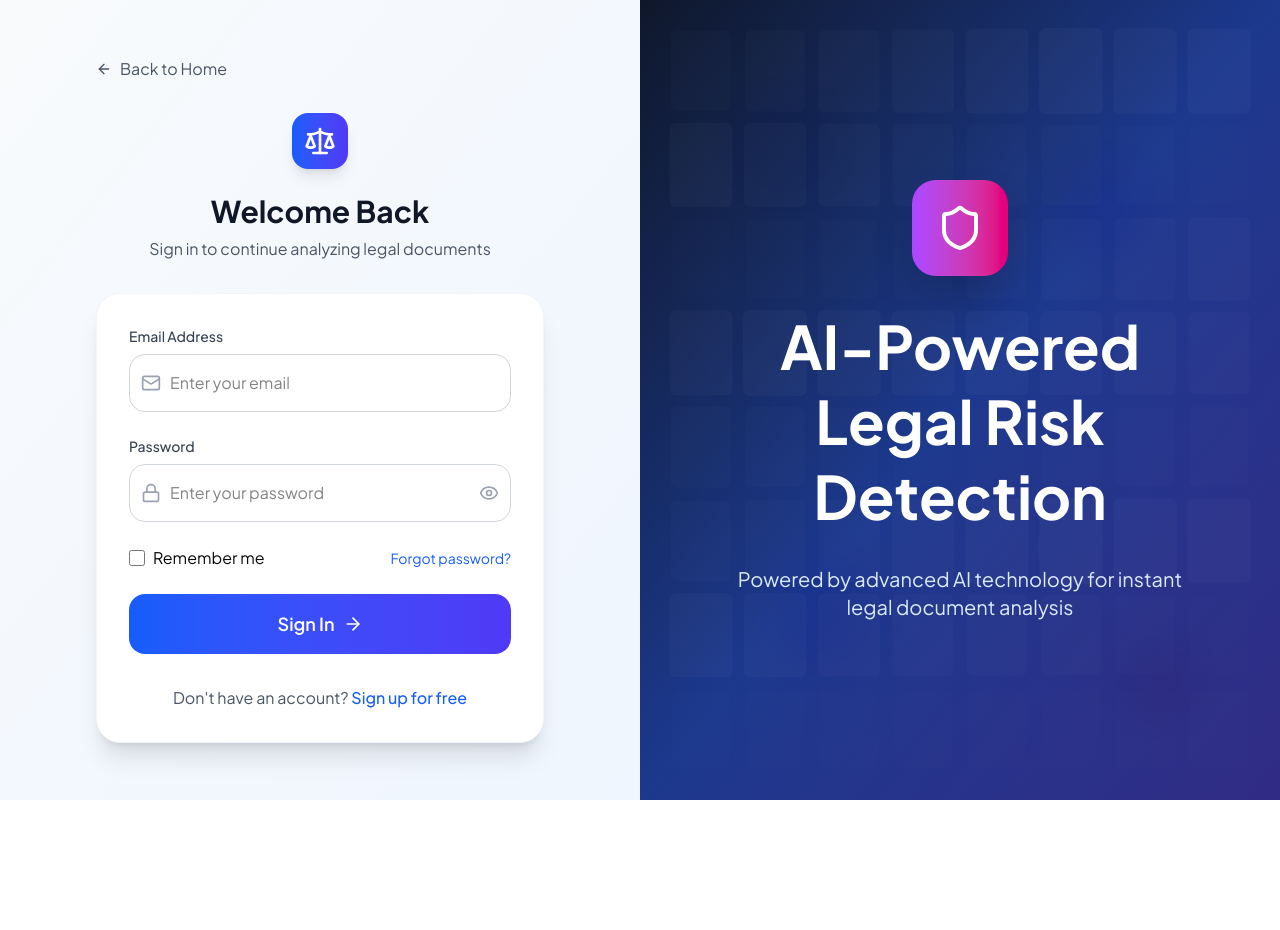
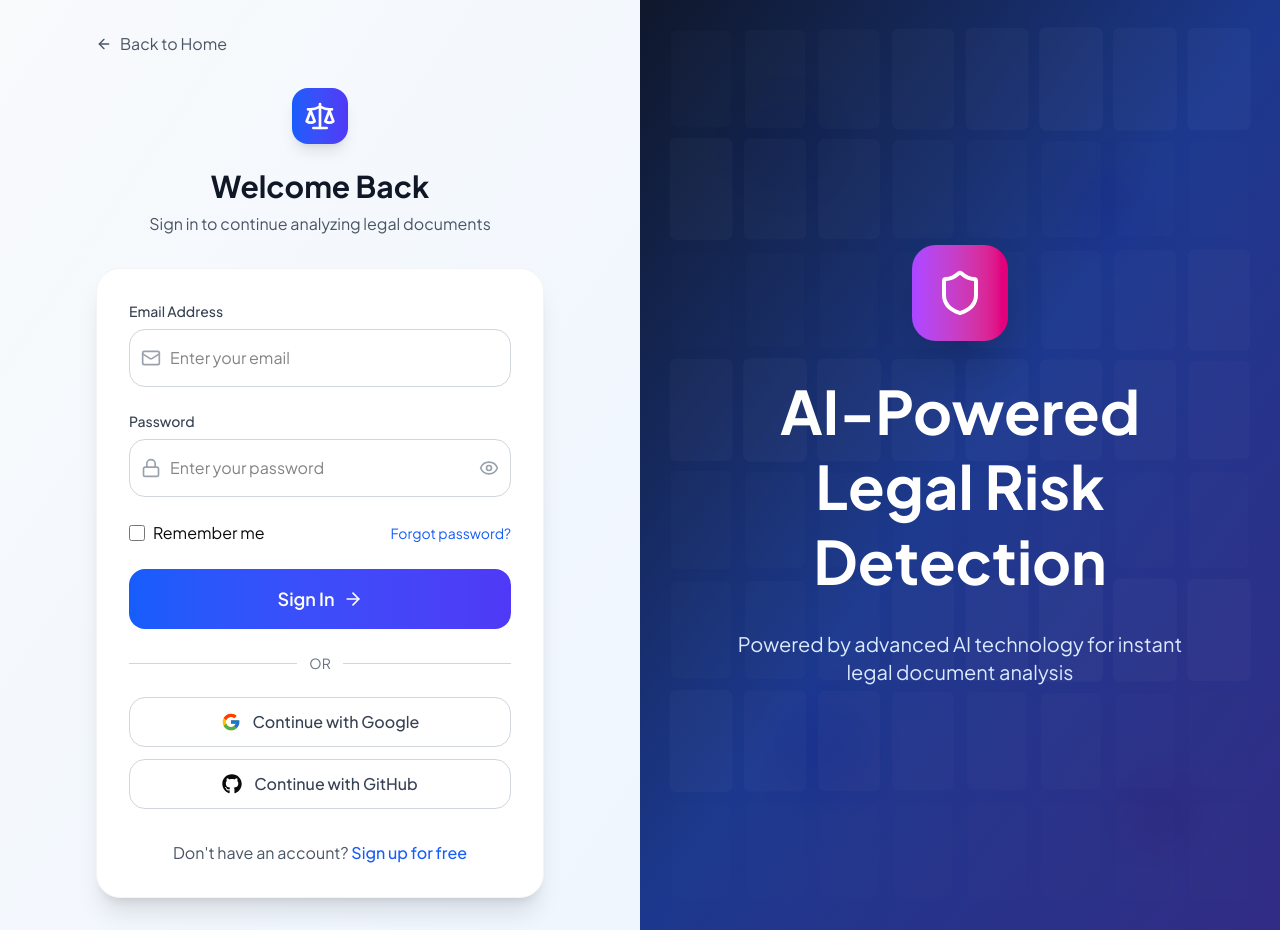
Before and after one commit to AbdulSamad94/LegalyzeAI_Web, a Next.js app: page /login in a window 1280 px wide. Before the commit the page ends 800 px from the top, so only its background shows below. Built offline with nearby package versions, Linux system fonts and the light colour scheme.

Commit message:
authentication added

```diff
--- a/package.json
+++ b/package.json
@@ -19,8 +19,10 @@
     "lucide-react": "^0.539.0",
     "motion": "^12.23.12",
     "next": "15.4.6",
+    "next-auth": "^4.24.11",
     "react": "19.1.0",
     "react-dom": "19.1.0",
+    "react-icons": "^5.5.0",
     "tailwind-merge": "^3.3.1"
   },
   "devDependencies": {
--- /dev/null
+++ b/src/app/api/auth/[...nextauth]/route.ts
@@ -0,0 +1,19 @@
+import NextAuth from "next-auth";
+import GoogleProvider from "next-auth/providers/google";
+import GitHubProvider from "next-auth/providers/github";
+
+const handler = NextAuth({
+    providers: [
+        GoogleProvider({
+            clientId: process.env.GOOGLE_CLIENT_ID!,
+            clientSecret: process.env.GOOGLE_CLIENT_SECRET!,
+        }),
+        GitHubProvider({
+            clientId: process.env.GITHUB_CLIENT_ID!,
+            clientSecret: process.env.GITHUB_CLIENT_SECRET!,
+        }),
+    ],
+    secret: process.env.NEXTAUTH_SECRET,
+});
+
+export { handler as GET, handler as POST };
--- a/src/app/login/page.tsx
+++ b/src/app/login/page.tsx
@@ -15,8 +15,11 @@
   Clock,
   ArrowLeft,
 } from "lucide-react";
+import { FcGoogle } from "react-icons/fc";
+import { FaGithub } from "react-icons/fa";
 import { useState, useEffect } from "react";
 import Link from "next/link";
+import { signIn } from "next-auth/react";
 
 const LoginPage = () => {
   const [showPassword, setShowPassword] = useState(false);
@@ -253,6 +256,37 @@
                 )}
               </motion.button>
             </form>
+            <div className="mt-6 flex items-center">
+              <div className="flex-grow h-px bg-gray-300"></div>
+              <span className="px-3 text-gray-500 text-sm">OR</span>
+              <div className="flex-grow h-px bg-gray-300"></div>
+            </div>
+
+            <div className="mt-6 space-y-3">
+              {/* Google Sign In */}
+              <button
+                type="button"
+                onClick={() => signIn("google", { callbackUrl: "/" })}
+                className="w-full flex items-center justify-center gap-3 py-3 px-4 border border-gray-300 rounded-2xl hover:bg-gray-50 transition cursor-pointer"
+              >
+                <FcGoogle className="w-5 h-5" />
+                <span className="text-gray-700 font-medium">
+                  Continue with Google
+                </span>
+              </button>
+
+              {/* GitHub Sign In */}
+              <button
+                type="button"
+                onClick={() => signIn("github", { callbackUrl: "/" })}
+                className="w-full flex items-center justify-center gap-3 py-3 px-4 border border-gray-300 rounded-2xl hover:bg-gray-50 transition cursor-pointer"
+              >
+                <FaGithub className="w-5 h-5" />
+                <span className="text-gray-700 font-medium">
+                  Continue with GitHub
+                </span>
+              </button>
+            </div>
 
             {/* Sign Up Link */}
             <div className="mt-8 text-center">
--- a/src/app/signup/page.tsx
+++ b/src/app/signup/page.tsx
@@ -18,6 +18,9 @@
 } from "lucide-react";
 import { useState, useEffect } from "react";
 import Link from "next/link";
+import { FaGithub } from "react-icons/fa6";
+import { signIn } from "next-auth/react";
+import { FcGoogle } from "react-icons/fc";
 
 const SignupPage = () => {
   const [showPassword, setShowPassword] = useState(false);
@@ -395,6 +398,37 @@
                 )}
               </motion.button>
             </form>
+            <div className="mt-6 flex items-center">
+              <div className="flex-grow h-px bg-gray-300"></div>
+              <span className="px-3 text-gray-500 text-sm">OR</span>
+              <div className="flex-grow h-px bg-gray-300"></div>
+            </div>
+
+            <div className="mt-6 space-y-3">
+              {/* Google Sign In */}
+              <button
+                type="button"
+                onClick={() => signIn("google", { callbackUrl: "/" })}
+                className="w-full flex items-center justify-center gap-3 py-3 px-4 border border-gray-300 rounded-2xl hover:bg-gray-50 transition cursor-pointer"
+              >
+                <FcGoogle className="w-5 h-5" />
+                <span className="text-gray-700 font-medium">
+                  Continue with Google
+                </span>
+              </button>
+
+              {/* GitHub Sign In */}
+              <button
+                type="button"
+                onClick={() => signIn("github", { callbackUrl: "/" })}
+                className="w-full flex items-center justify-center gap-3 py-3 px-4 border border-gray-300 rounded-2xl hover:bg-gray-50 transition cursor-pointer"
+              >
+                <FaGithub className="w-5 h-5" />
+                <span className="text-gray-700 font-medium">
+                  Continue with GitHub
+                </span>
+              </button>
+            </div>
 
             {/* Login Link */}
             <div className="mt-8 text-center">
```
Also changed, not shown: 1 other file (tests, documents, lock files or other folders).
